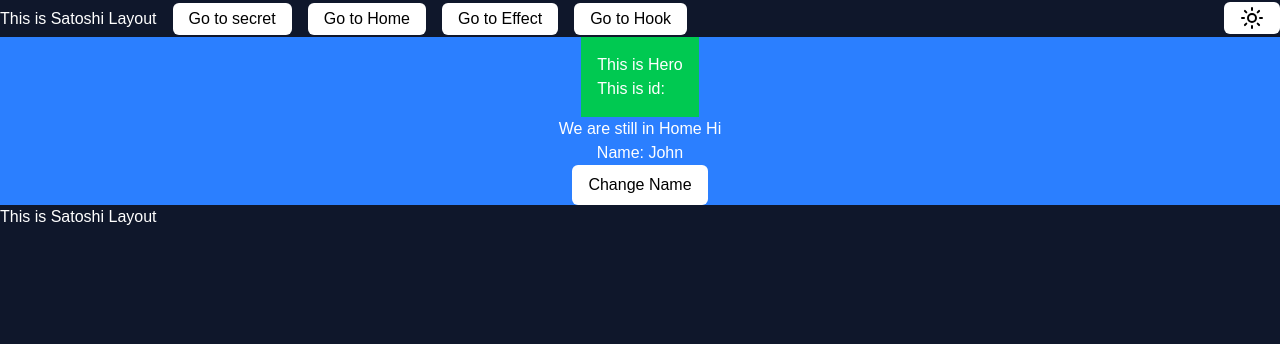
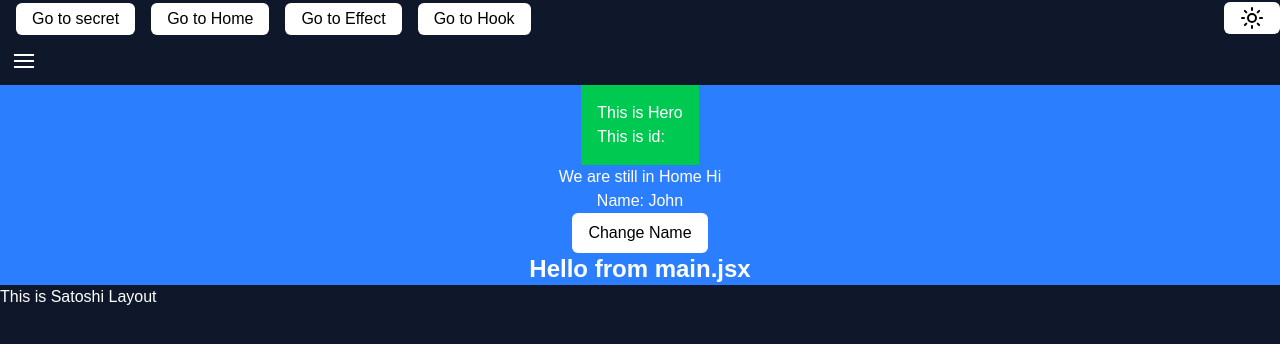
Before and after one commit to pengrui26/second-react, a React (Vite) app: page / in a window 1280 px wide. Shown: the top 344 px of the page. Built offline with nearby package versions, Linux system fonts and the light colour scheme.

Commit message:
Context part 1

```diff
--- a/src/layouts/SatoshiLayout.jsx
+++ b/src/layouts/SatoshiLayout.jsx
@@ -3,11 +3,11 @@ import "@/satoshi.css";
 import Effect from "@/routes/Effect";
 import Hook from "@/routes/Hook";
 import DarkMode from "@/components/DarkMode";
+import Ham from "@/components/Ham";
 export default function SatoshiLayout() {
   return (
     <>
       <div className="satoshi-font flex items-center ">
-        <header>This is Satoshi Layout</header>
         <Link to="/secret" className="link-button">
           Go to secret
         </Link>
@@ -24,6 +24,7 @@ export default function SatoshiLayout() {
           <DarkMode />
         </div>
       </div>
+      <Ham />
       <Outlet />
       <footer>This is Satoshi Layout</footer>
     </>
--- a/src/main.jsx
+++ b/src/main.jsx
@@ -65,7 +65,9 @@ const router = createBrowserRouter([
 
 ReactDOM.createRoot(document.getElementById("root")).render(
   <React.StrictMode>
-    <UserContext.Provider value={{ name: "John", age: 20 }}>
+    <UserContext.Provider
+      value={{ hello: "Hello from main.jsx", name: "John", age: 20 }}
+    >
       <RouterProvider router={router} />
     </UserContext.Provider>
   </React.StrictMode>
--- a/src/routes/Effect.jsx
+++ b/src/routes/Effect.jsx
@@ -18,7 +18,6 @@
 //   );
 // }
 import { useState, useEffect } from "react";
-import Ham from "components/Ham";
 export default function Effect() {
   const [name, setName] = useState("John");
   const [data, setData] = useState(null);
@@ -35,7 +34,6 @@ export default function Effect() {
   return (
     <div className="py-4 px-2 border-2 border-blue-500 rounded-md shadow-md bg-white text-black flex flex-col items-center justify-center">
       <p>Effect</p>
-      <Ham />
       <div>
         {data ? <pre>{JSON.stringify(data, null, 2)}</pre> : "Loading..."}
       </div>
--- a/src/routes/Home.jsx
+++ b/src/routes/Home.jsx
@@ -1,7 +1,10 @@
 import Hero from "components/Hero.jsx";
-import { useState } from "react";
+import { useState, useContext } from "react";
+import UserContext from "@/contexts/userContext.jsx";
+export default function Home() {
+  const value = useContext(UserContext);
 
-export default function Home() {
+  console.log(value);
   const [name, setName] = useState("John");
   return (
     <div className="w-full flex flex-col items-center justify-center bg-blue-500">
@@ -14,6 +17,7 @@ export default function Home() {
       >
         Change Name
       </button>
+      <p className="text-white text-2xl font-bold">{value.hello}</p>
     </div>
   );
 }
```
